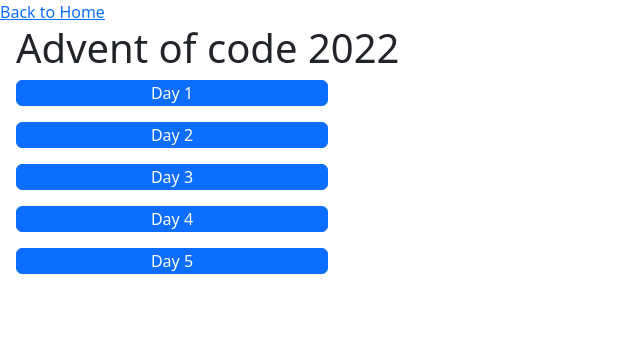
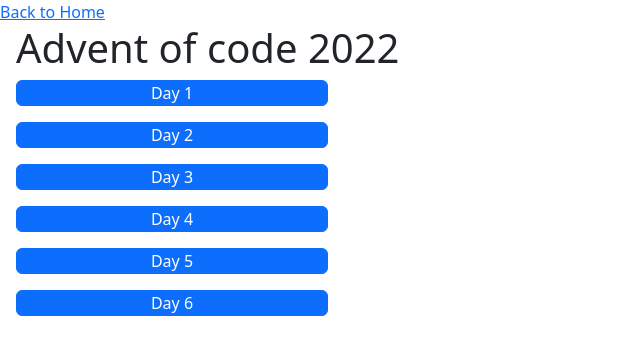
Before and after one commit to dnmalenke/AOC-2022, an ASP.NET Core app: page / in a window 1280 px wide. Shown: the top 355 px of the page, without its empty margins (0-640 px from the left). Run offline with ASP.NET Core 8, Linux system fonts and the light colour scheme.

Commit message:
add files for day 6

```diff
--- a/AOC-2022/Pages/Index.razor
+++ b/AOC-2022/Pages/Index.razor
@@ -3,29 +3,14 @@
 <h1>Advent of code 2022</h1>
 
 <nav class="flex-column">
-    <div class="nav-item col-3 mb-3">
-        <NavLink class="nav-link btn btn-primary" style="color:white" href="day1" Match="NavLinkMatch.All">
-            Day 1
-        </NavLink>
-    </div>
-    <div class="nav-item col-3 mb-3">
-        <NavLink class="nav-link btn btn-primary" style="color:white" href="day2" Match="NavLinkMatch.All">
-            Day 2
-        </NavLink>
-    </div>
-    <div class="nav-item col-3 mb-3">
-        <NavLink class="nav-link btn btn-primary" style="color:white" href="day3" Match="NavLinkMatch.All">
-            Day 3
-        </NavLink>
-    </div>
-    <div class="nav-item col-3 mb-3">
-        <NavLink class="nav-link btn btn-primary" style="color:white" href="day4" Match="NavLinkMatch.All">
-            Day 4
-        </NavLink>
-    </div>
-    <div class="nav-item col-3 mb-3">
-        <NavLink class="nav-link btn btn-primary" style="color:white" href="day5" Match="NavLinkMatch.All">
-            Day 5
-        </NavLink>
-    </div>
+    @for(int i = 1; i <= 6; i++)
+    {
+        string href = $"day{i}";
+        string label = $"Day {i}";
+        <div class="nav-item col-3 mb-3">
+            <NavLink class="nav-link btn btn-primary" style="color:white" href="@href" Match="NavLinkMatch.All">
+                @label
+            </NavLink>
+        </div>
+    }
 </nav>
```
Also changed, not shown: AOC-2022/Pages/Day6.razor (added, +31 -0 lines).
